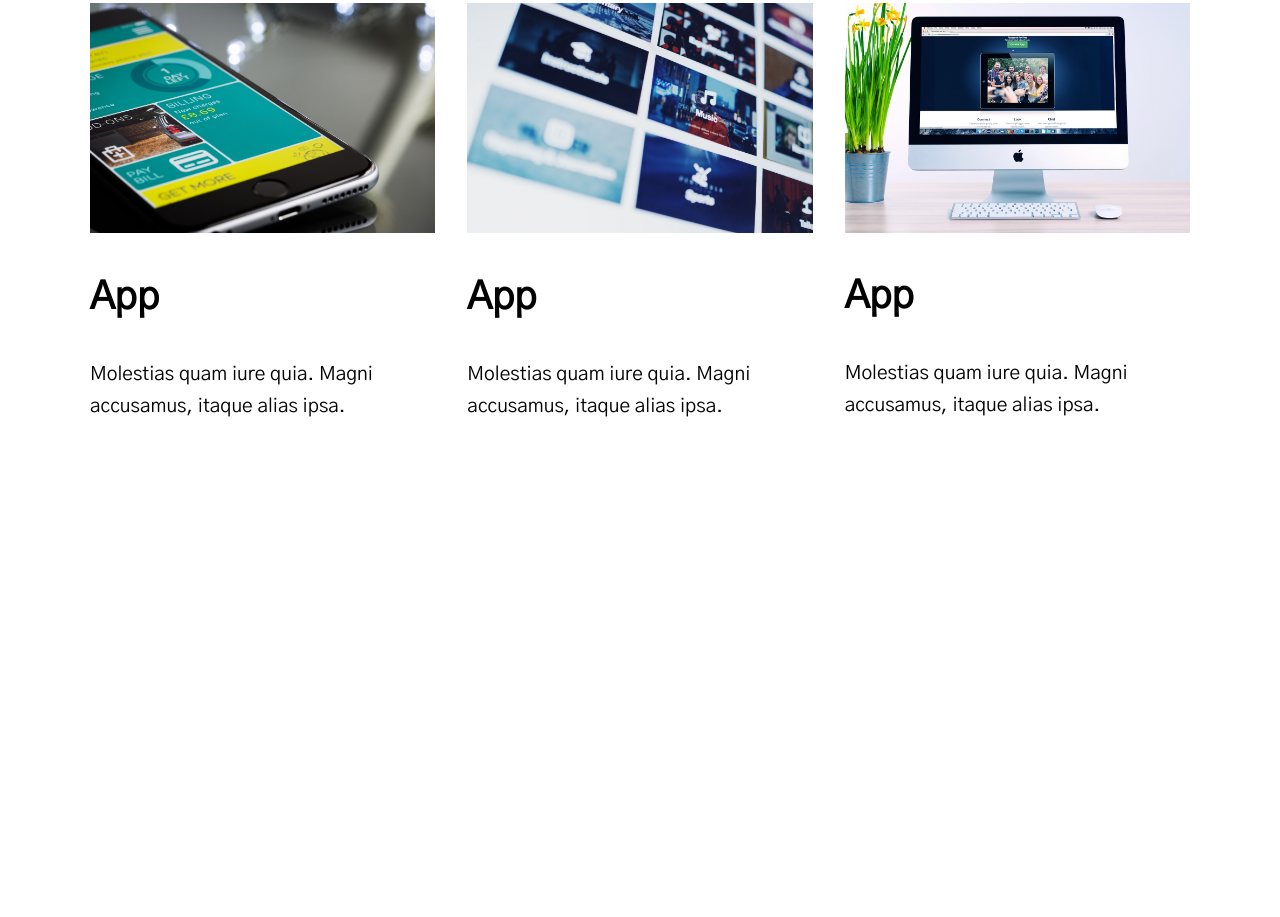
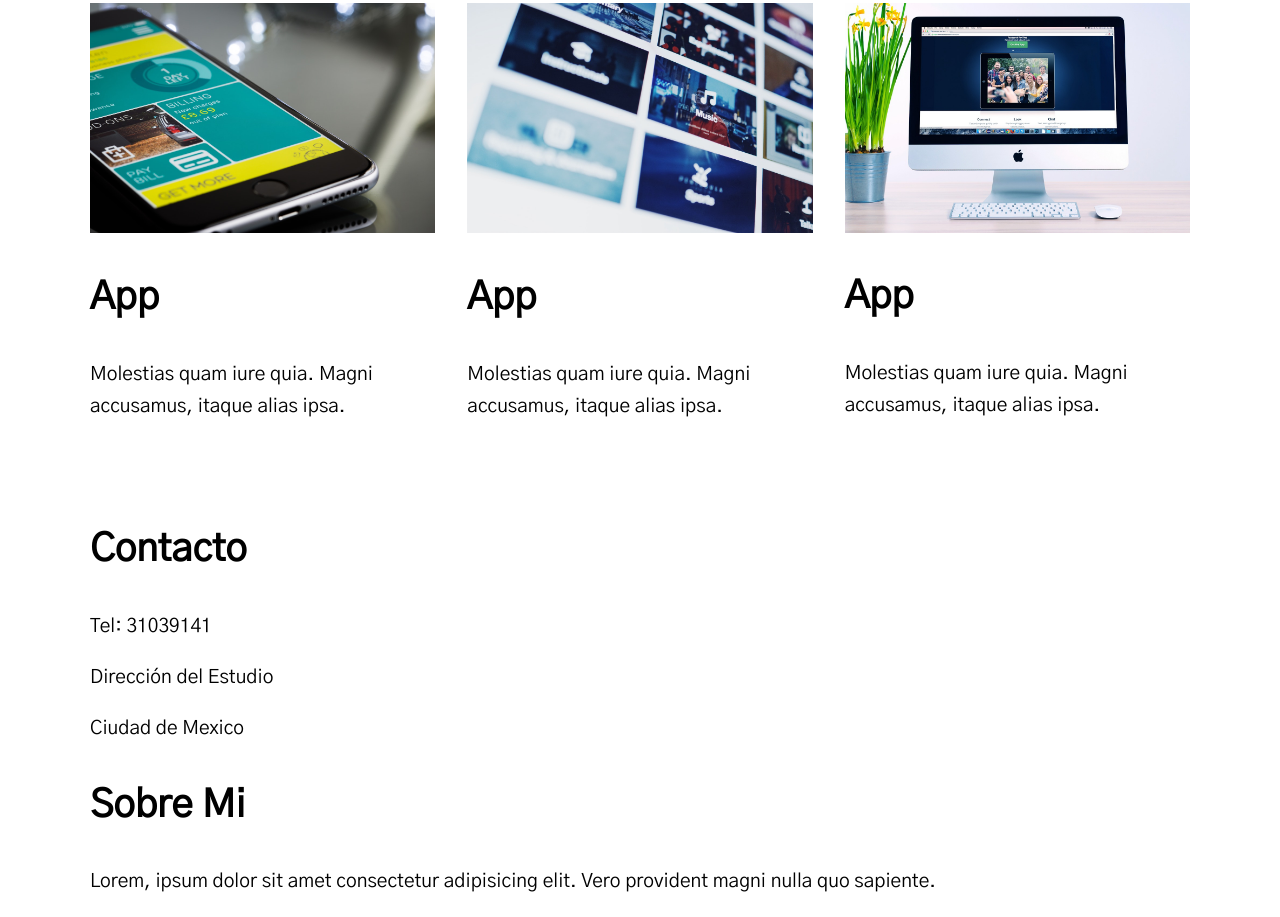
Before and after one commit to joseluis1234/Sitio_para_Freelance, a plain HTML site: page index.html in a window 1280 px wide. Shown: the part 2375-3292 px from the top of the page. Before the commit the page ends 2865 px from the top, so only its background shows below. Drawn offline with nearby package versions, Linux system fonts and the light colour scheme.

Commit message:
Agregando la seccion del footer

```diff
--- a/index.html
+++ b/index.html
@@ -41,6 +41,21 @@
         <h2>Mi Portafolio</h2>
         <div id="listado" class="listado"></div>
     </section>
+
+    <footer class="footer">
+        <div class="contenedor">
+            <div class="widget">
+                <h3>Contacto</h3>
+                <p>Tel: 31039141</p>
+                <p>Dirección del Estudio</p>
+                <p>Ciudad de Mexico</p>
+            </div>
+            <div class="widget">
+                <h3>Sobre Mi</h3>
+                <p>Lorem, ipsum dolor sit amet consectetur adipisicing elit. Vero provident magni nulla quo sapiente.</p>
+            </div>
+        </div>
+    </footer>
     <script src="js/app.js"></script>
 </body>
 </html>
```
